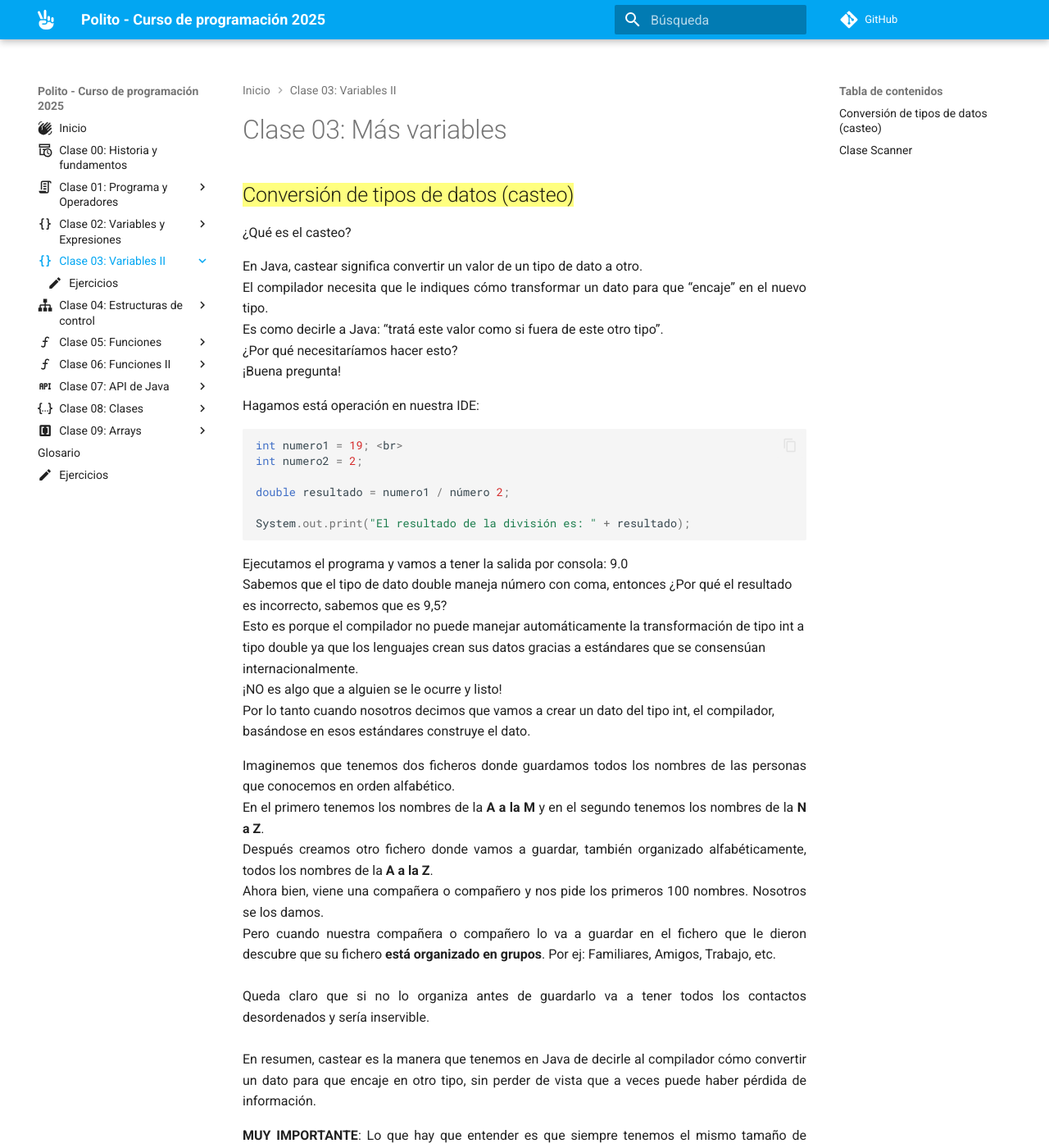
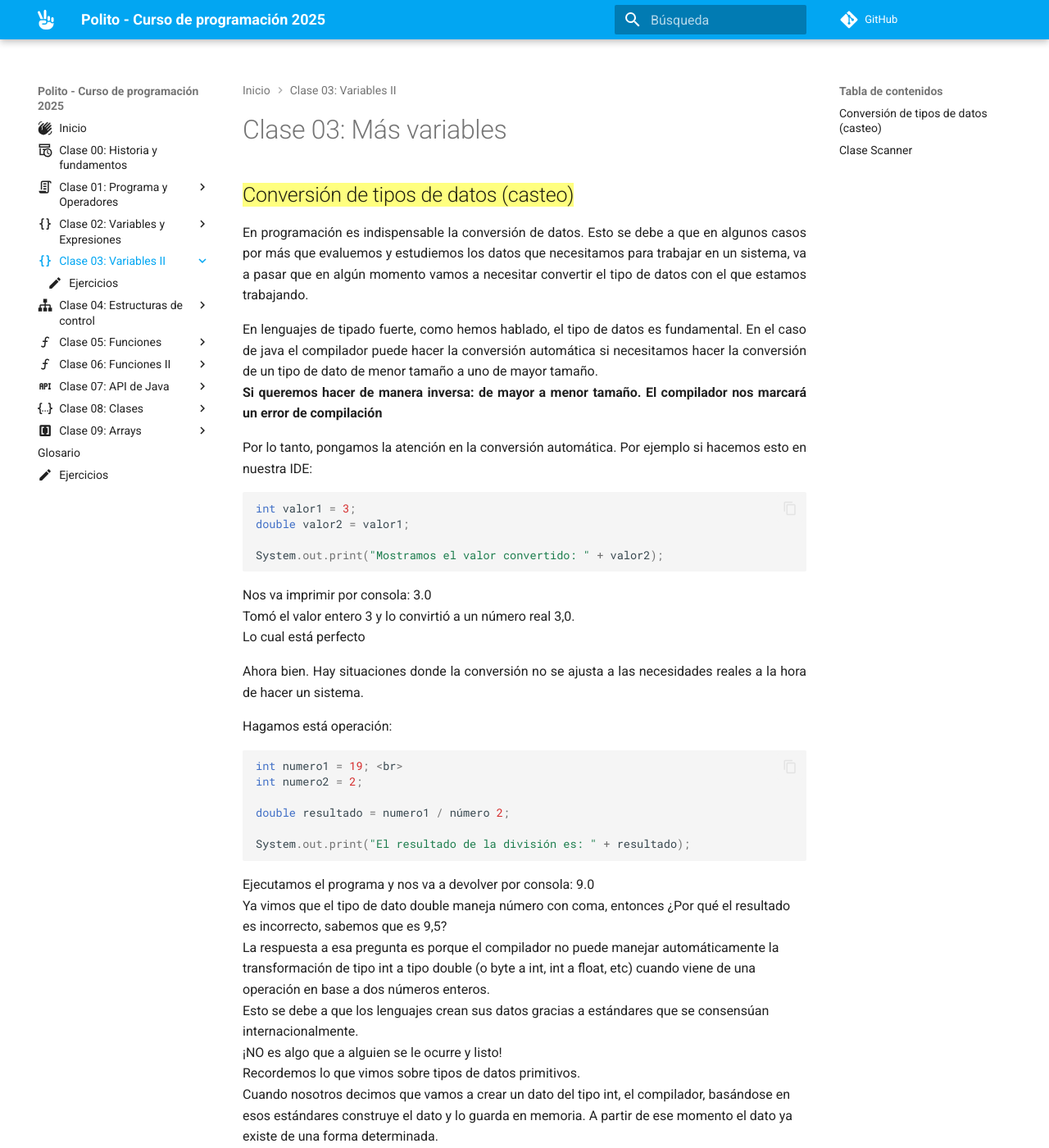
Before and after one commit to anairamzap/curso-polito, an MkDocs documentation site: the page built from docs/clase_03/index.md, in a window 1280 px wide and 1400 px high. Shown: the whole window at 82% size. Built offline with MkDocs 1.6.1 and Material for MkDocs 9.7.7, drawn with Linux system fonts in a browser that asks for light colours; comment, search, counter and statistics services are not loaded; some of the changed text lies outside the part shown.

Commit message:
Actualizacíon - Conversión de datos

````diff
--- a/docs/clase_03/index.md
+++ b/docs/clase_03/index.md
@@ -5,15 +5,31 @@ icon: material/code-braces
 # Clase 03: Más variables
 
 ## {==Conversión de tipos de datos (casteo)==}
-¿Qué es el casteo?
 
-En Java, castear significa convertir un valor de un tipo de dato a otro. <br>
-El compilador necesita que le indiques cómo transformar un dato para que “encaje” en el nuevo tipo.<br>
-Es como decirle a Java: “tratá este valor como si fuera de este otro tipo”. <br>
-¿Por qué necesitaríamos hacer esto? <br>
-¡Buena pregunta!
+En programación es indispensable la conversión de datos. Esto se debe a que en algunos casos por más que evaluemos
+y estudiemos los datos que necesitamos para trabajar en un sistema, va a pasar que en algún momento vamos a
+necesitar convertir el tipo de datos con el que estamos trabajando.
 
-Hagamos está operación en nuestra IDE:
+En lenguajes de tipado fuerte, como hemos hablado, el tipo de datos es fundamental. En el caso de java el compilador
+puede hacer la conversión automática si necesitamos hacer la conversión de un tipo de dato de menor tamaño a uno de
+mayor tamaño.<br> **Si queremos hacer de manera inversa: de mayor a menor tamaño. El compilador nos marcará un error de
+compilación**<br>
+
+Por lo tanto, pongamos la atención en la conversión automática.
+Por ejemplo si hacemos esto en nuestra IDE: <br>
+```java
+int valor1 = 3;
+double valor2 = valor1;
+
+System.out.print("Mostramos el valor convertido: " + valor2);
+```
+Nos va imprimir por consola: 3.0<br>
+Tomó el valor entero 3 y lo convirtió a un número real 3,0.<br>
+Lo cual está perfecto
+
+Ahora bien. Hay situaciones donde la conversión no se ajusta a las necesidades reales a la hora de hacer un sistema.
+
+Hagamos está operación:
 ```java
 int numero1 = 19; <br>
 int numero2 = 2;
@@ -22,40 +38,32 @@ double resultado = numero1 / número 2;
 
 System.out.print("El resultado de la división es: " + resultado);
 ```
-Ejecutamos el programa y vamos a tener la salida por consola: 9.0 <br>
-Sabemos que el tipo de dato double maneja número con coma, entonces ¿Por qué el resultado es incorrecto,
+Ejecutamos el programa y nos va a devolver por consola: 9.0 <br>
+Ya vimos que el tipo de dato double maneja número con coma, entonces ¿Por qué el resultado es incorrecto,
 sabemos que es 9,5? <br>
-Esto es porque el compilador no puede manejar automáticamente la transformación de tipo int a tipo double ya que
-los lenguajes crean sus datos gracias a estándares que se consensúan internacionalmente. <br>
+La respuesta a esa pregunta es porque el compilador no puede manejar automáticamente la transformación de tipo int
+a tipo double (o byte a int, int a float, etc) cuando viene de una operación en base a dos números enteros.<br>
+Esto se debe a que los lenguajes crean sus datos gracias a estándares que se consensúan internacionalmente. <br>
 ¡NO es algo que a alguien se le ocurre y listo! <br>
-Por lo tanto cuando nosotros decimos que vamos a crear un dato del tipo int, el compilador,
-basándose en esos estándares construye el dato.
+Recordemos lo que vimos sobre tipos de datos primitivos.<br>
+Cuando nosotros decimos que vamos a crear un dato del tipo int, el compilador, basándose en esos estándares
+construye el dato y lo guarda en memoria. A partir de ese momento el dato ya existe de una forma determinada.
 
+Pensemos en está analogía:<br>
 Imaginemos que tenemos dos ficheros donde guardamos todos los nombres de las personas que conocemos en orden
 alfabético. <br>
 En el primero tenemos los nombres de la **A a la M** y en el segundo tenemos los nombres de la **N a Z**. <br>
 Después creamos otro fichero donde vamos a guardar, también organizado alfabéticamente, todos los nombres de
 la **A a la Z**. <br>
 Ahora bien, viene una compañera o compañero y nos pide los primeros 100 nombres.
-Nosotros se los damos. <br>
+Nosotros se los damos tomándolos, obviamente, del tercer fichero. <br>
 Pero cuando nuestra compañera o compañero lo va a guardar en el fichero que le dieron descubre que su fichero
-**está organizado en grupos**. Por ej: Familiares, Amigos, Trabajo, etc. <br><br>
+**está organizado en grupos**. Por ej: Familiares, Amigos, Trabajo, etc. <br>
 Queda claro que si no lo organiza antes de guardarlo va a tener todos los contactos desordenados y sería inservible.
 <br><br>
-En resumen, castear es la manera que tenemos en Java de decirle al compilador cómo convertir un dato para
-que encaje en otro tipo, sin perder de vista que a veces puede haber pérdida de información.
 
+Volvamos a nuestro ejemplo y hagamos esto:
 
-**MUY IMPORTANTE**: Lo que hay que entender es que siempre tenemos el mismo tamaño de datos.
-Recordemos lo que vimos en la clase de tipos de datos primitivos.
-Cuando creábamos un int, estábamos creando un dato de 32 bits. Y cuando creábamos un float también estábamos
-creando un dato de 32 bits. <br>
-**→ Solo cambia la forma de organizar esos bits.**
-
-Pasemos ahora a como se hace el casteo. Es muy simple.
-
-
-Nuestro ejemplo quedaría así
 ```java
 int numero1 = 19;
 int numero2 = 2;
@@ -65,6 +73,19 @@ double resultado = (double) numero1 / número 2;
 System.out.print("El resultado de la división es: " + resultado);
 ```
 Si ejecutamos el programa ahora vamos a tener el resultado que necesitamos.
+
+Este proceso de forzar al compilador para que convierta el tipo de dato, antes de guardarlo, se le llama
+**conversión de tipo de datos** y coloquialmente lo llamamos "castear" o "casteo"
+
+En resumen, castear es la manera que tenemos en Java de decirle al compilador cómo convertir un dato para
+que encaje en otro tipo y así tratar de evitar la perdida de datos.
+
+**MUY IMPORTANTE**: Lo que hay que entender es que siempre tenemos el mismo tamaño de datos.
+Recordemos lo que vimos en la clase de tipos de datos primitivos.
+Cuando creábamos un int, estábamos creando un dato de 32 bits. Y cuando creábamos un float también estábamos
+creando un dato de 32 bits. <br>
+**→ Solo cambia la forma de organizar esos bits.**
+
 <br>
 <br>
 ## {==Clase Scanner==}
````
Also changed, not shown: other parts of docs/clase_03/index.md (+4 -4 lines).
